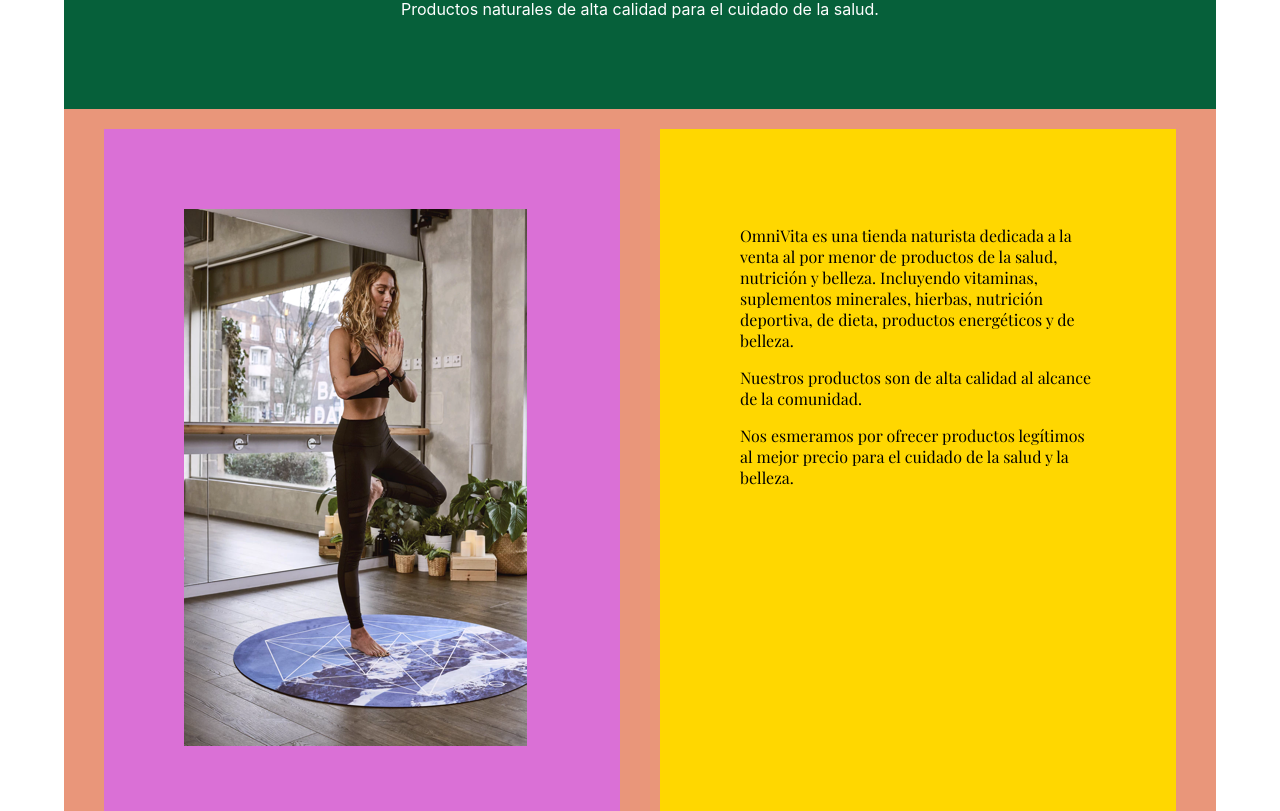
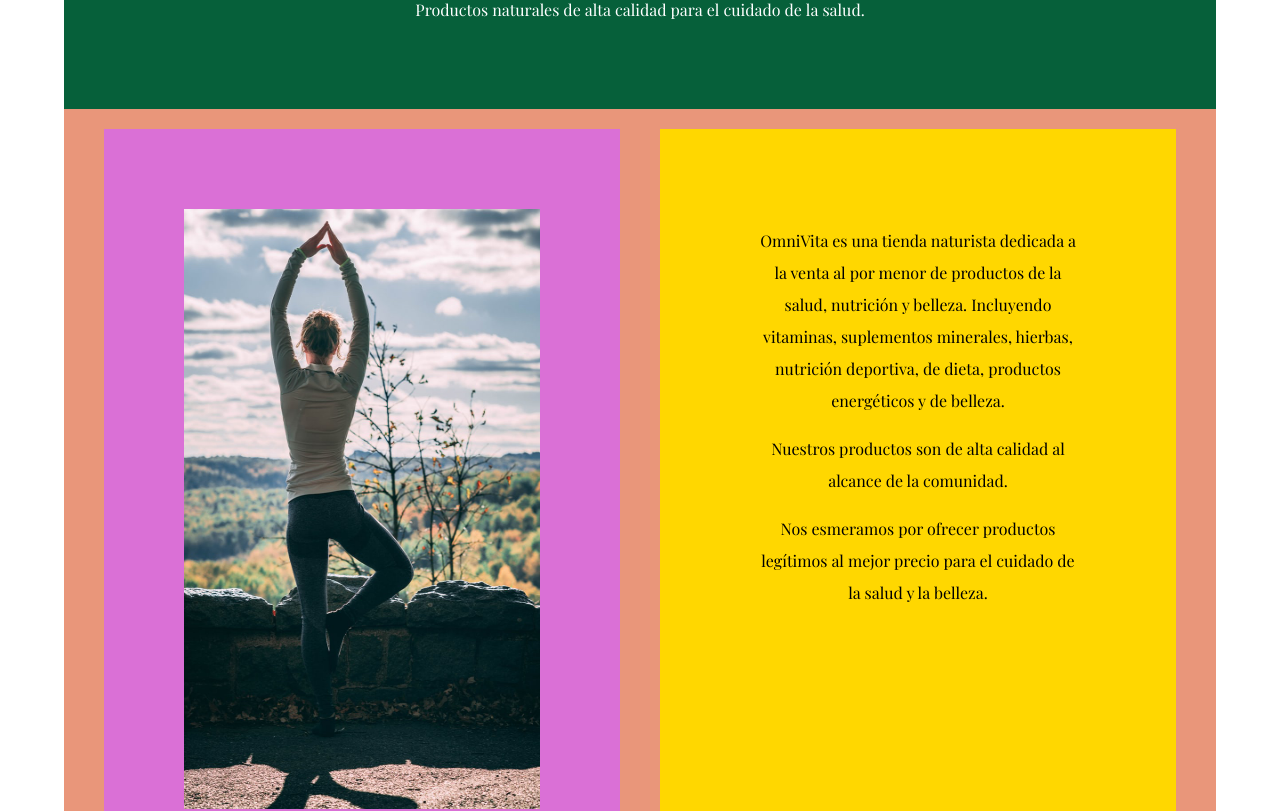
Before and after one commit to makeespresso/omnivita, a React (Create React App) app in the folder omnivitatiendanaturista/: page / in a window 1280 px wide. Shown: the part 731-1542 px from the top of the page. Built offline with nearby package versions, Linux system fonts and the light colour scheme.

Commit message:
Content Component up to date

```diff
--- a/omnivitatiendanaturista/src/App.css
+++ b/omnivitatiendanaturista/src/App.css
@@ -3,6 +3,8 @@
   flex-direction: column;
   align-items: center;
   justify-content: center;
+  font-family: 'Playfair Display', serif;
+  font-weight: 500;
 }
 
 /* NAVBAR - NAVBAR - NAVBAR - NAVBAR - NAVBAR */
@@ -101,36 +103,36 @@ li{
 }
 
 
-.content-image, .content-text{
-/* margin: auto;
-width: 33.3%;
-height: 65vh;
-text-align: center;
-padding: 5px;
-margin: 0 auto;*/
+.content-image{
 background: orchid;
 width: 35%;
 height: 75%;
 margin: 40px;
 padding: 80px;
+
 }
 .content-text{
   background: gold;
+  justify-content: center;
+  display: block;
   width: 35%;
   height: 75%;
   margin: 40px;
   margin-left: 0px;
   padding: 80px
-
 }
 
 .content-text p{
-  font-family: 'Playfair Display', serif;
-  font-weight: 500;
-
+text-align: center;
+font-size: 1rem;
+line-height: 2;
+margin-left: auto;
+margin-right: auto;
+width: 25vw;
 }
 .exercising-picture{
-
+  width: 100%;
+  height: 100%;
 }
 
 /* PRODUCTSINFO - PRODUCTSINFO - PRODUCTSINFO - PRODUCTSINFO - PRODUCTSINFO */
--- a/omnivitatiendanaturista/src/components/Content.jsx
+++ b/omnivitatiendanaturista/src/components/Content.jsx
@@ -1,11 +1,12 @@
 import React from 'react';
 import contentImage from '../assets/img/content-image.png';
+import exercisingImage from '../assets/img/yoga.jpeg';
 
 export default function Content() {
   return (
     <div className="content">
       <div className="content-image">
-        <img className="exercising-picture" src={contentImage} alt="Exercising" />
+        <img className="exercising-picture" src={exercisingImage} alt="Exercising" />
       </div>
       <div className="content-text">
         <p>OmniVita es una tienda naturista dedicada a la venta al por menor de productos de la  salud, nutrición y belleza. Incluyendo vitaminas, suplementos minerales, hierbas, nutrición deportiva, de dieta,  productos energéticos y de belleza.</p>
```
Also changed, not shown: omnivitatiendanaturista/src/assets/img/yoga.jpeg (added).
